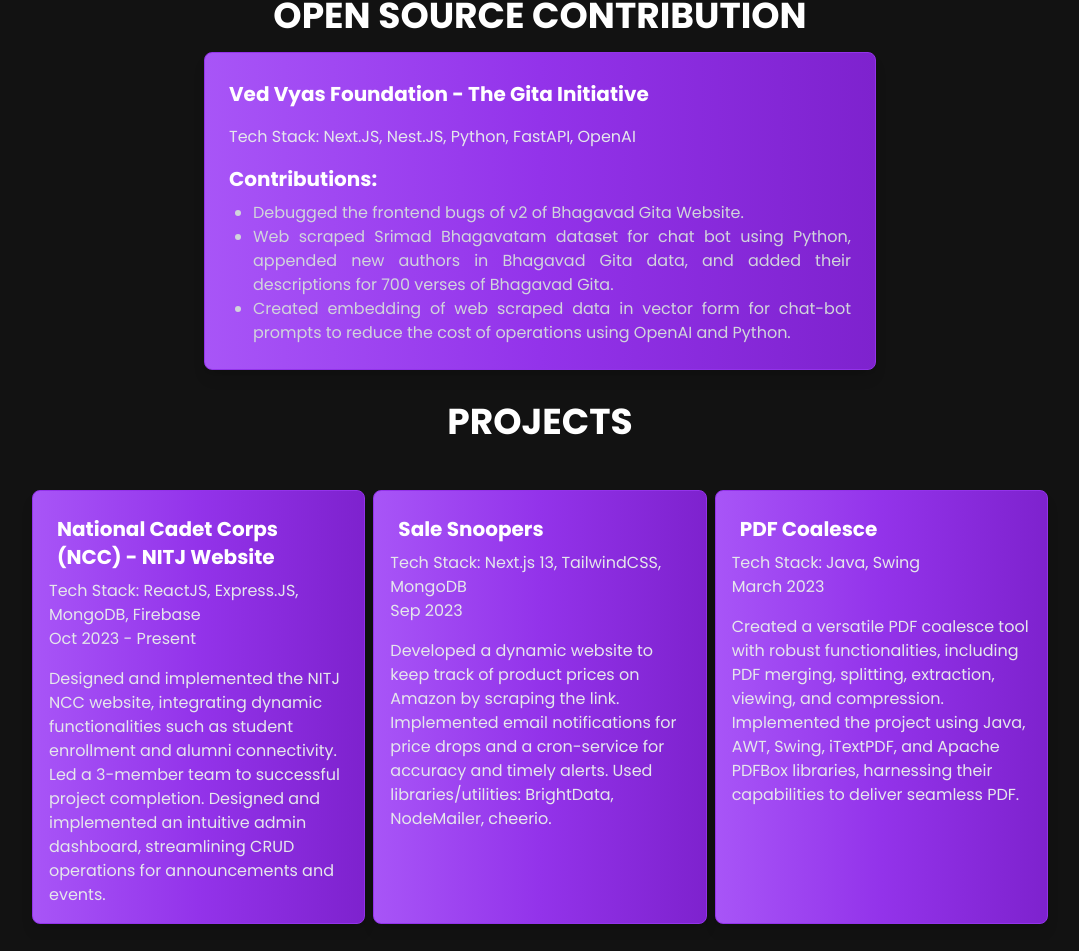
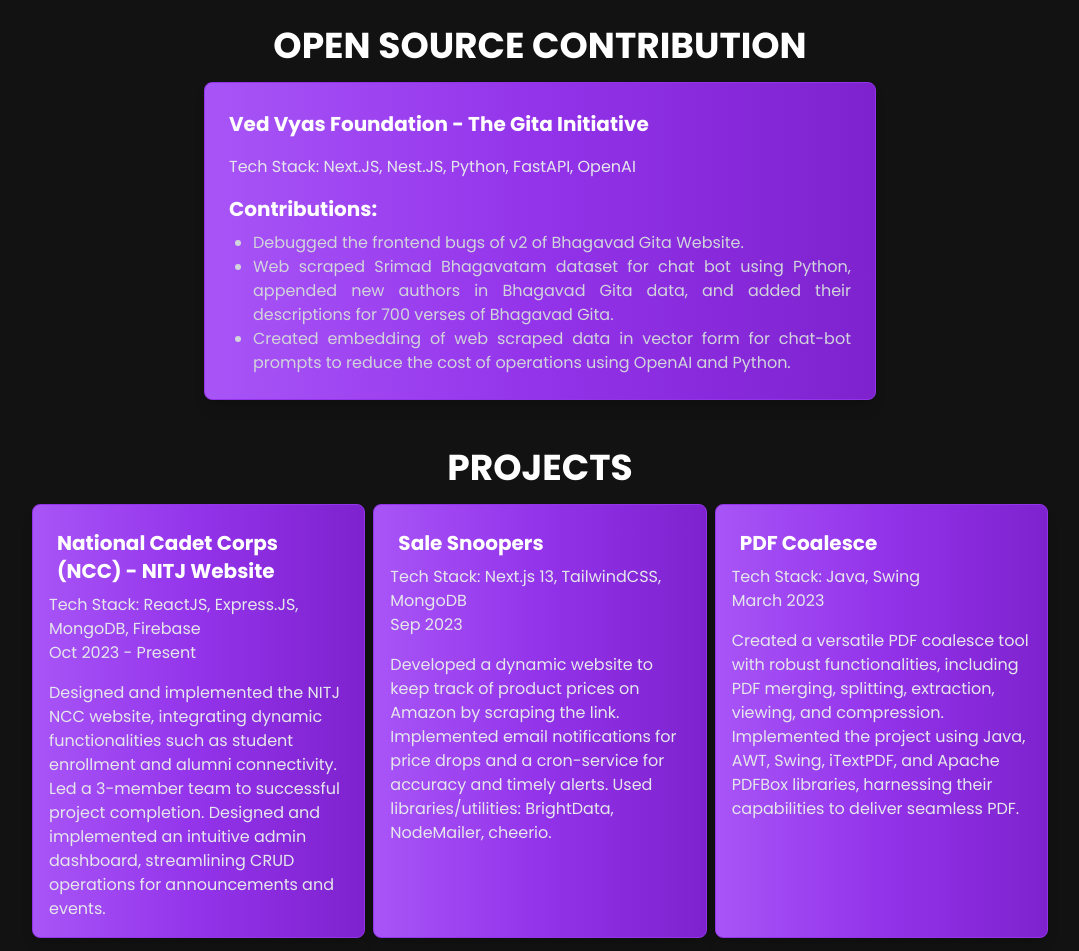
Before and after one commit to eht-ck/portfolio, a React (Create React App) app: page / in a window 1280 px wide. Shown: the part 1250-2201 px from the top of the page, without its empty margins (100-1179 px from the left). Built offline with nearby package versions, Linux system fonts and the light colour scheme.

Commit message:
fixed minor issues

```diff
--- a/src/App.js
+++ b/src/App.js
@@ -12,11 +12,11 @@
       <Navbar/>
        <Hero />
        <TechStack/>
-       <h2 className="text-center text-4xl font-bold mt-6 mb-4">OPEN SOURCE CONTRIBUTION</h2>
+       <h2 className="text-center text-4xl font-bold mt-12 mb-4">OPEN SOURCE CONTRIBUTION</h2>
        <VedVyasFoundationComponent/>
        {/* <h2 className="text-center text-4xl font-bold mt-6 mb-2">PROJECTS</h2>/ */}
         <div className="max-w-screen-lg mx-auto">
-      <div className="text-4xl text-center font-bold my-8">
+      <div className="text-4xl text-center font-bold my-8 mt-12 mb-4">
         PROJECTS
       </div>
        <div className="flex justify-center items-center">
--- a/src/components/TechStack.js
+++ b/src/components/TechStack.js
@@ -1,9 +1,11 @@
-import React from 'react';
+import React from "react";
 
 const TechStack = () => {
   return (
     <div>
-        <h1 className="text-4xl flex justify-center items-center h-full font-bold mb-4">TECH STACK</h1>
+      <h1 className="text-4xl flex justify-center items-center h-full font-bold mb-4">
+        TECH STACK
+      </h1>
 
       <div className="flex justify-center items-center h-full">
         <div className="p-4 border border-gray-300 hover:border-[#915EFF] rounded-lg">
--- a/src/components/navbar.js
+++ b/src/components/navbar.js
@@ -3,7 +3,7 @@
 
 const Navbar = () => {
   return (
-    <nav className="p-4 mb-2">
+    <nav className="p-4 mb-2 mt-1.5">
       <div className="container mx-auto flex flex-col md:flex-row items-center justify-between">
         <div className="  font-bold text-lg mb-2 md:mb-0"><a href="/" className="text-[#915EFF] hover:text-white">CK'S Portfolio</a></div>
 
--- a/src/components/project.js
+++ b/src/components/project.js
@@ -3,7 +3,7 @@
 import React from 'react';
 const ProjectCard = ({ title, techStack, date, description }) => {
   return (
-    <div className=" md:w-1/3 p-4 mb-4 mt-4 mr-1 ml-1 rounded-lg overflow-hidden shadow-lg bg-gradient-to-r from-purple-500 via-purple-600 to-purple-700 text-white hover:shadow-xl transition duration-300 border border-purple-600">
+    <div className=" sm: w-100% md:w-1/3 p-4 mb-4  mr-1 ml-1 rounded-lg overflow-hidden shadow-lg bg-gradient-to-r from-purple-500 via-purple-600 to-purple-700 text-white hover:shadow-xl transition duration-300 border border-purple-600">
       <h2 className="text-xl font-bold m-2">{title}</h2>
       <p className="text-gray-200">{techStack}</p>
       <p className="text-gray-200">{date}</p>
```
Lines whose indentation alone changed are shown as unchanged.
